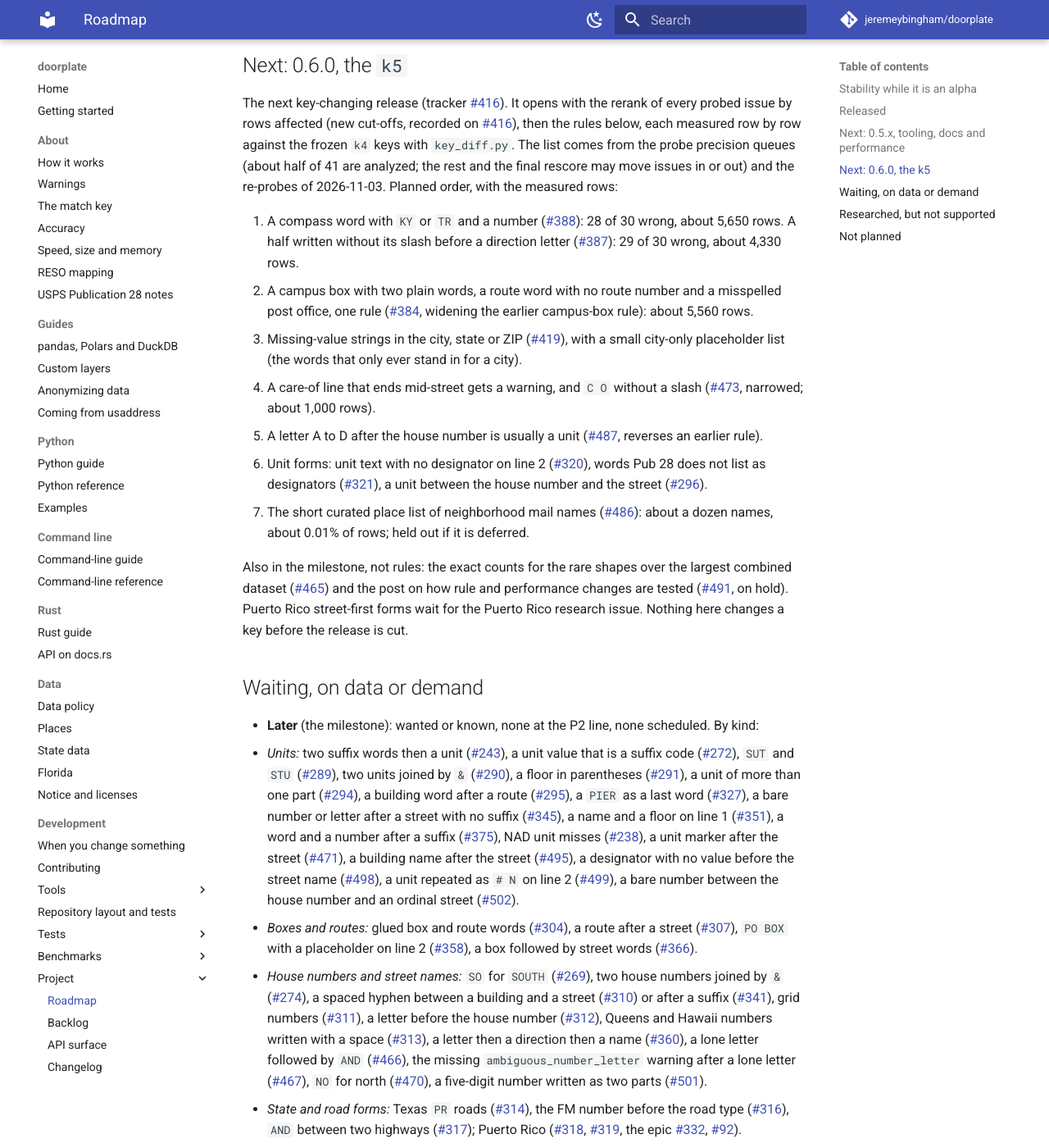
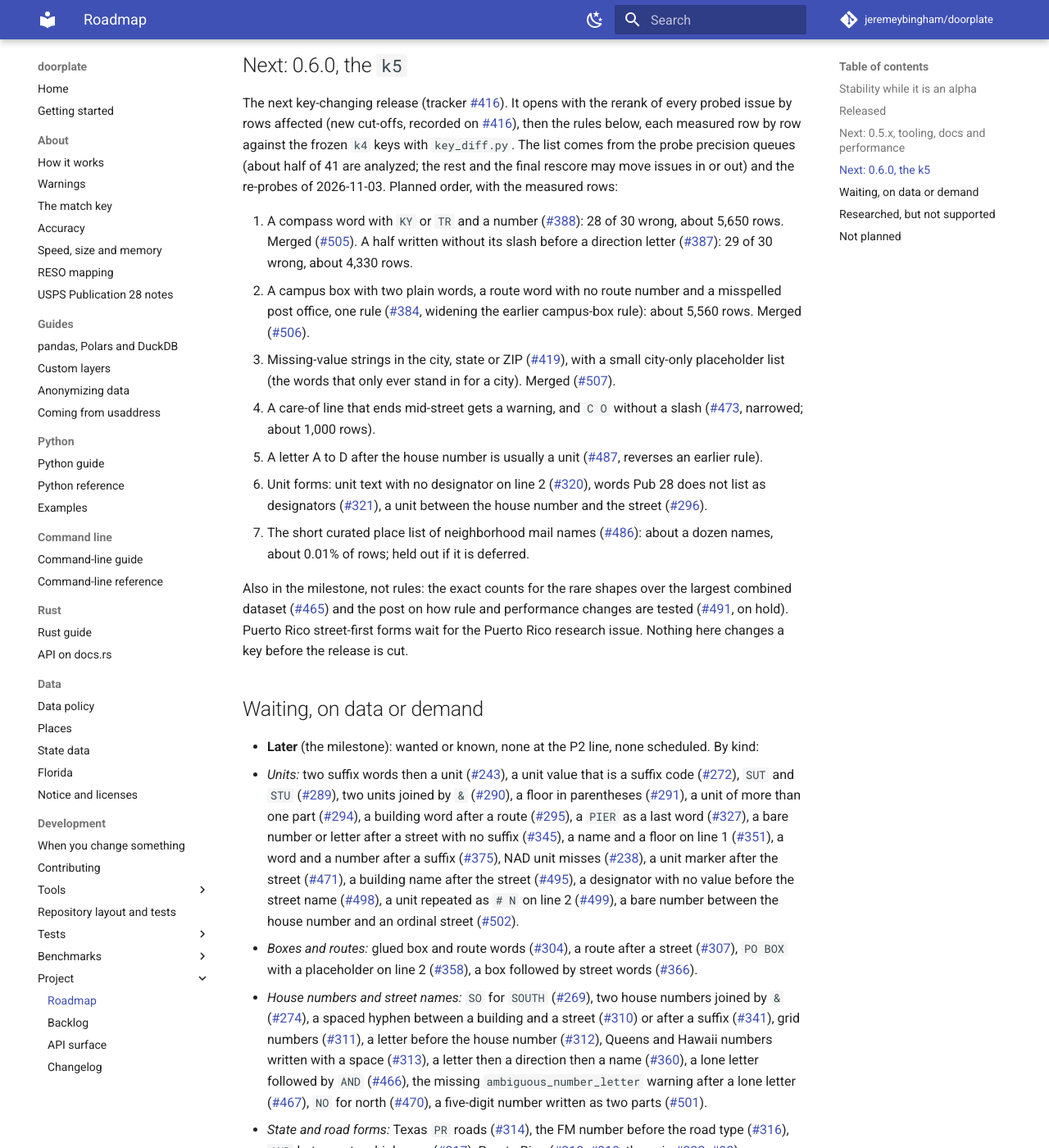
Before and after one commit to jeremeybingham/doorplate, an MkDocs documentation site: the page built from docs/roadmap.md, in a window 1280 px wide and 1400 px high, scrolled down 2440 px. Shown: the whole window at 82% size. Built offline with MkDocs 1.6.1 and Material for MkDocs 9.7.7, drawn with Linux system fonts in a browser that asks for light colours; comment, search, counter and statistics services are not loaded; some of the changed text lies outside the part shown.

Commit message:
Probe for a care-of line with a name and no street (#509); roadmap marks #388, #384 and #419 merged
Co-Authored-By: Claude Sonnet 5.5 <noreply@anthropic.com>

```diff
--- a/docs/roadmap.md
+++ b/docs/roadmap.md
@@ -72,10 +72,10 @@ The next key-changing release (tracker #416). It opens with the rerank of every
 rules below, each measured row by row against the frozen `k4` keys with `key_diff.py`. The list comes from the probe precision queues (about half
 of 41 are analyzed; the rest and the final rescore may move issues in or out) and the re-probes of 2026-11-03. Planned order, with the measured rows:
 
-1. A compass word with `KY` or `TR` and a number (#388): 28 of 30 wrong, about 5,650 rows.
+1. A compass word with `KY` or `TR` and a number (#388): 28 of 30 wrong, about 5,650 rows. Merged (#505).
    A half written without its slash before a direction letter (#387): 29 of 30 wrong, about 4,330 rows.
-2. A campus box with two plain words, a route word with no route number and a misspelled post office, one rule (#384, widening the earlier campus-box rule): about 5,560 rows.
-3. Missing-value strings in the city, state or ZIP (#419), with a small city-only placeholder list (the words that only ever stand in for a city).
+2. A campus box with two plain words, a route word with no route number and a misspelled post office, one rule (#384, widening the earlier campus-box rule): about 5,560 rows. Merged (#506).
+3. Missing-value strings in the city, state or ZIP (#419), with a small city-only placeholder list (the words that only ever stand in for a city). Merged (#507).
 4. A care-of line that ends mid-street gets a warning, and `C O` without a slash (#473, narrowed; about 1,000 rows).
 5. A letter A to D after the house number is usually a unit (#487, reverses an earlier rule).
 6. Unit forms: unit text with no designator on line 2 (#320), words Pub 28 does not list as designators (#321), a unit between the house number and the street (#296).
```
Also changed, not shown: other parts of docs/roadmap.md (+1 -1 lines), CHANGELOG.md (+1 -0 lines), 2 other files.
